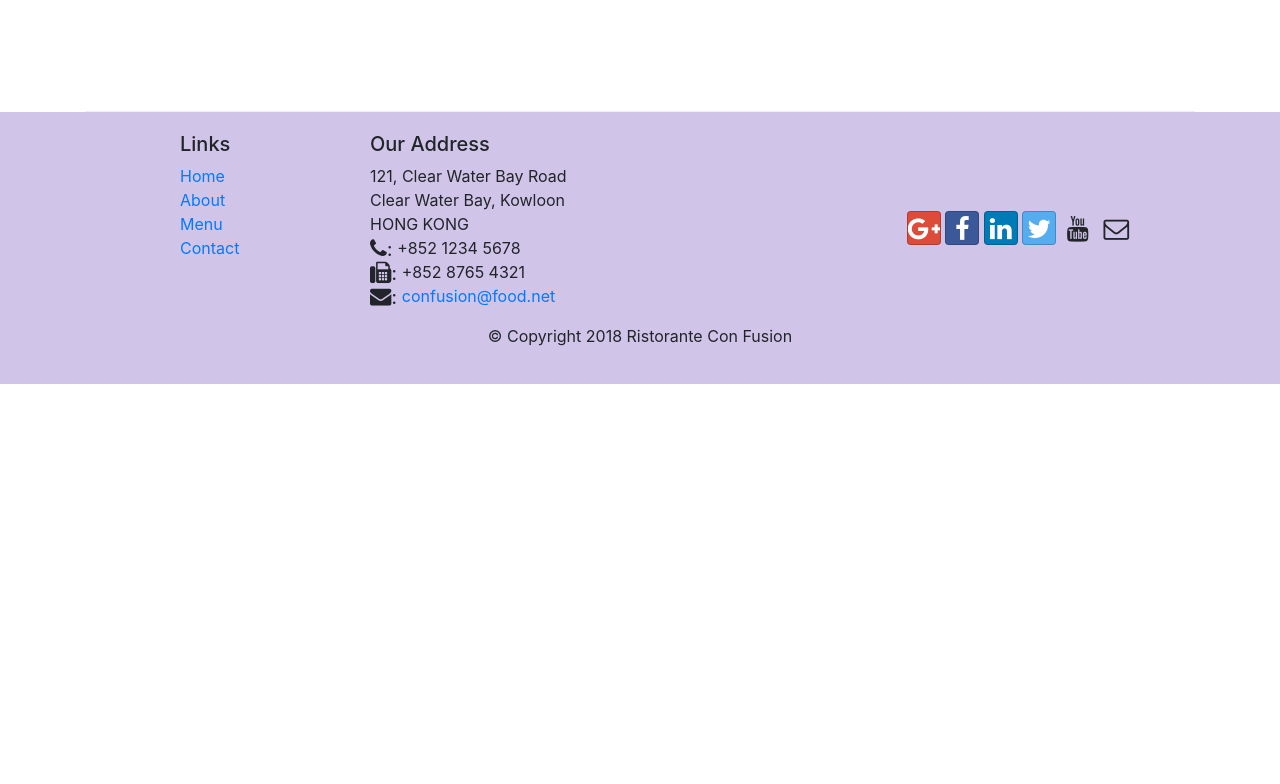
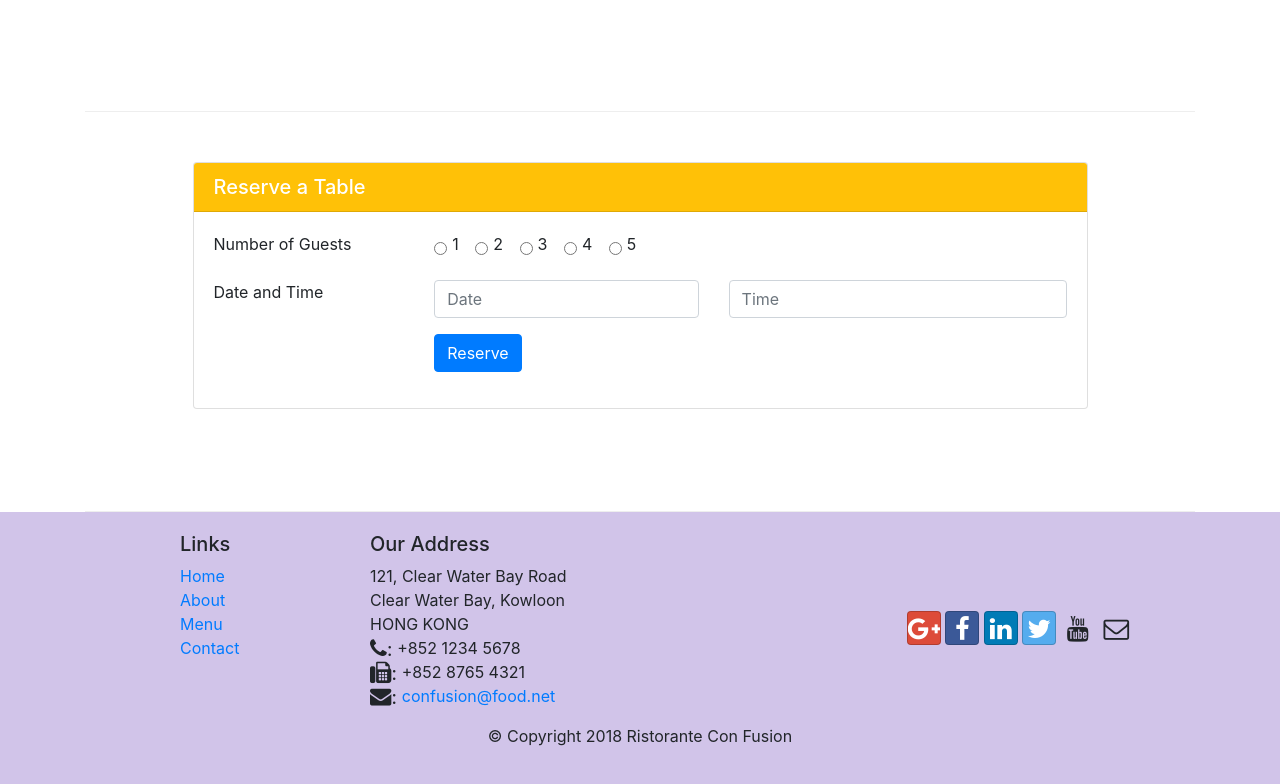
Before and after one commit to yulshi/bootstrap-confusion, a website: page index.html in a window 1280 px wide. Shown: the part 1422-2206 px from the top of the page. Before the commit the page ends 1806 px from the top, so only its background shows below. Drawn offline with nearby package versions, Linux system fonts and the light colour scheme.

Commit message:
assigment 2

```diff
--- a/index.html
+++ b/index.html
@@ -58,8 +58,13 @@
                     <p>We take inspiration from the World's best cuisines, and create a unique fusion experience. Our
                         lipsmacking creations will tickle your culinary senses!</p>
                 </div>
-                <div class="col-12 col-sm-6 align-self-center">
+                <div class="col-6 col-sm-3 align-self-center">
                     <img src="img/logo.png" class="img-fluid">
+                </div>
+                <div class="col-6 col-sm align-self-center">
+                    <a href="#reservetable" class="btn btn-warning">
+                        Reserver Table
+                    </a>
                 </div>
             </div>
         </div>
@@ -74,7 +79,8 @@
                 <div class="media">
                     <img src="img/uthappizza.png" class="d-flex mr-3 img-thumbnail align-self-center">
                     <div class="media-body">
-                        <h2>Uthappizza</h2>
+                        <h2>Uthappizza <span class="badge badge-danger">HOT</span><span
+                                class="badge badage-secondary badge-pill">$4.99</span></h2>
                         <p>A unique combination of Indian Uthappam (pancake) and Italian pizza, topped with Cerignola
                             olives,
                             ripe vine cherry tomatoes, Vidalia onion, Guntur chillies and Buffalo Paneer.</p>
@@ -90,9 +96,12 @@
             </div>
             <div class="col col-sm col-md">
                 <div class="media">
-                    <img src="img/buffet.png" class="d-flex mr-3 img-thumbnail align-self-center">
+                    <img src="img/buffet.png" class="d-flex mr-3 img-thumbnail align-self-center order-last">
                     <div class="media-body">
-                        <h2>Weekend Grand Buffet</h2>
+                        <h2>
+                            Weekend Grand Buffet
+                            <div class="badge badge-danger">NEW</div>
+                        </h2>
                         <p>Featuring mouthwatering combinations with a choice of five different salads, six enticing
                             appetizers,
                             six main entrees and five choicest desserts. Free flowing bubbly and soft drinks. All for
@@ -117,6 +126,67 @@
                             closely with
                             whos-who in the culinary world, he specializes in creating mouthwatering Indo-Italian fusion
                             experiences. </p>
+                    </div>
+                </div>
+            </div>
+        </div>
+        <div class="row row-content">
+            <div class="col-12 col-sm-10 offset-sm-1">
+                <div class="card" id="reservertable">
+                    <h5 class="card-header bg-warning text-white">
+                        Reserve a Table
+                    </h5>
+                    <div class="card-body">
+                        <form action="#" id="reservetable">
+                            <div class="form-group row">
+                                <div class="col-sm-3" for="numOfGuests">
+                                    Number of Guests
+                                </div>
+                                <div class="col-sm">
+                                    <div class="form-check form-check-inline">
+                                        <input type="radio" class="form-check-input" name="numOfGuests"
+                                            id="numOfGuests1">
+                                        <label for="numOfGuests1">1</label>
+                                    </div>
+                                    <div class="form-check form-check-inline">
+                                        <input type="radio" class="form-check-input" name="numOfGuests"
+                                            id="numOfGuests2">
+                                        <label for="numOfGuests2">2</label>
+                                    </div>
+                                    <div class="form-check form-check-inline">
+                                        <input type="radio" class="form-check-input" name="numOfGuests"
+                                            id="numOfGuests3">
+                                        <label for="numOfGuests3">3</label>
+                                    </div>
+                                    <div class="form-check form-check-inline">
+                                        <input type="radio" class="form-check-input" name="numOfGuests"
+                                            id="numOfGuests4">
+                                        <label for="numOfGuests4">4</label>
+                                    </div>
+                                    <div class="form-check form-check-inline">
+                                        <input type="radio" class="form-check-input" name="numOfGuests"
+                                            id="numOfGuests5">
+                                        <label for="numOfGuests5">5</label>
+                                    </div>
+                                </div>
+                            </div>
+                            <div class="form-group row">
+                                <label for="date" class="col-sm-3">
+                                    Date and Time
+                                </label>
+                                <div class="col-sm-4">
+                                    <input type="text" name="date" id="date" class="form-control" placeholder="Date">
+                                </div>
+                                <div class="col-sm">
+                                    <input type="text" name="time" id="time" class="form-control" placeholder="Time">
+                                </div>
+                            </div>
+                            <div class="form-group row">
+                                <div class="col-sm-9 offset-sm-3">
+                                    <input type="submit" value="Reserve" class="btn btn-primary">
+                                </div>
+                            </div>
+                        </form>
                     </div>
                 </div>
             </div>
```
